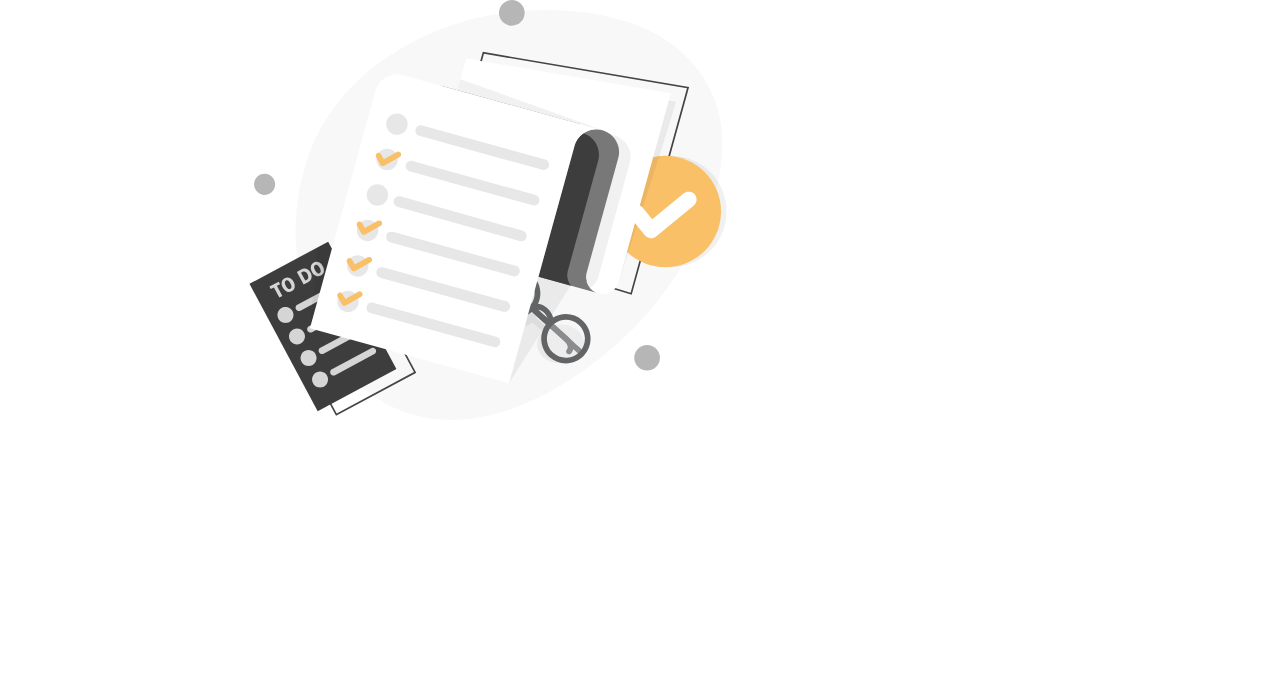
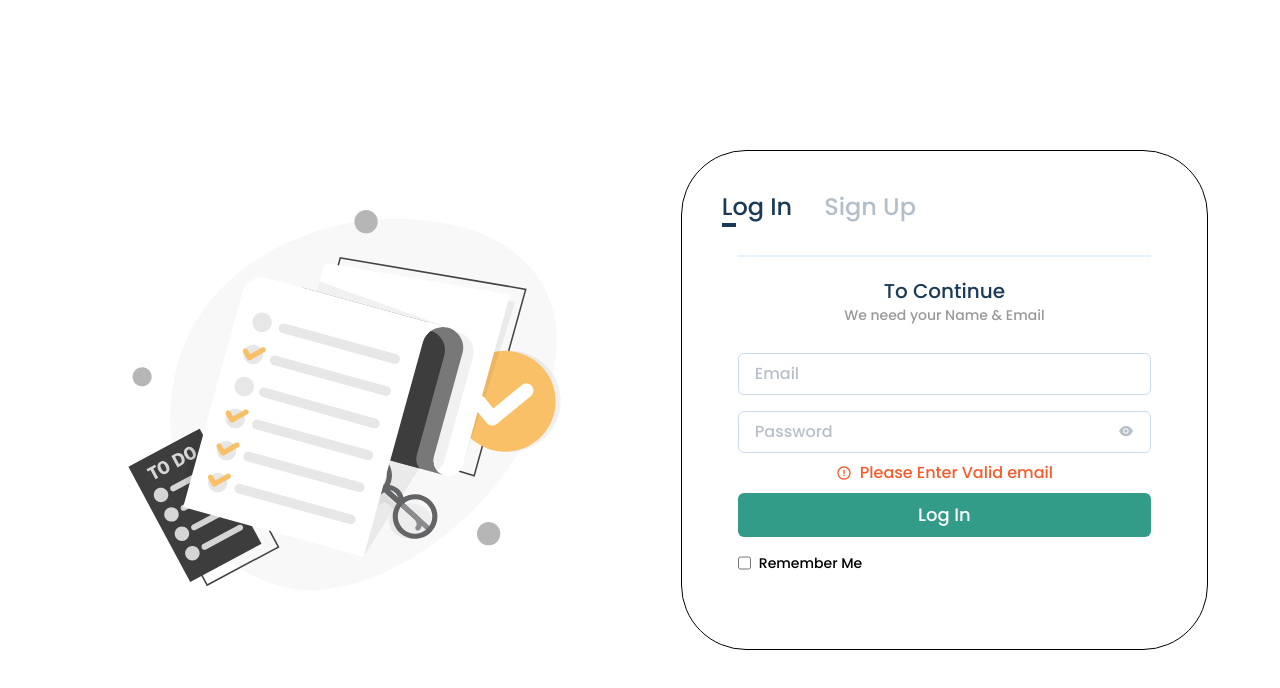
Before and after one commit to YourSam07/taskFrontend, a React (Create React App) app: page / in a window 1280 px wide. Shown: the top 688 px of the page. Built offline with nearby package versions, Linux system fonts and the light colour scheme.

Commit message:
middle commit

```diff
--- a/package.json
+++ b/package.json
@@ -3,12 +3,17 @@
   "version": "0.1.0",
   "private": true,
   "dependencies": {
+    "@reduxjs/toolkit": "^1.8.3",
     "@testing-library/jest-dom": "^5.16.4",
     "@testing-library/react": "^13.3.0",
     "@testing-library/user-event": "^13.5.0",
     "react": "^18.2.0",
     "react-dom": "^18.2.0",
+    "react-icons": "^4.4.0",
+    "react-redux": "^8.0.2",
+    "react-router-dom": "^6.3.0",
     "react-scripts": "5.0.1",
+    "redux": "^4.2.0",
     "web-vitals": "^2.1.4"
   },
   "scripts": {
--- a/public/index.html
+++ b/public/index.html
@@ -1,31 +1,25 @@
 <!DOCTYPE html>
 <html lang="en">
+
   <head>
     <meta charset="utf-8" />
     <link rel="icon" href="%PUBLIC_URL%/favicon.ico" />
     <meta name="viewport" content="width=device-width, initial-scale=1" />
     <meta name="theme-color" content="#000000" />
-    <meta
-      name="description"
-      content="Web site created using create-react-app"
-    />
+    <meta name="description" content="Web site created using create-react-app" />
     <link rel="apple-touch-icon" href="%PUBLIC_URL%/logo192.png" />
     <!--
       manifest.json provides metadata used when your web app is installed on a
       user's mobile device or desktop. See https://developers.google.com/web/fundamentals/web-app-manifest/
     -->
     <link rel="manifest" href="%PUBLIC_URL%/manifest.json" />
-    <!--
-      Notice the use of %PUBLIC_URL% in the tags above.
-      It will be replaced with the URL of the `public` folder during the build.
-      Only files inside the `public` folder can be referenced from the HTML.
+    <link rel="preconnect" href="https://fonts.googleapis.com">
+    <link rel="preconnect" href="https://fonts.gstatic.com" crossorigin>
+    <link href="https://fonts.googleapis.com/css2?family=Poppins:wght@500;700&display=swap" rel="stylesheet">
 
-      Unlike "/favicon.ico" or "favicon.ico", "%PUBLIC_URL%/favicon.ico" will
-      work correctly both with client-side routing and a non-root public URL.
-      Learn how to configure a non-root public URL by running `npm run build`.
-    -->
     <title>React App</title>
   </head>
+
   <body>
     <noscript>You need to enable JavaScript to run this app.</noscript>
     <div id="root"></div>
@@ -40,4 +34,5 @@
       To create a production bundle, use `npm run build` or `yarn build`.
     -->
   </body>
+
 </html>
--- a/src/App.js
+++ b/src/App.js
@@ -1,10 +1,17 @@
 import './App.css';
 import Home from './pages/Home';
+import DashBoard from './pages/DashBoard'
+import {BrowserRouter as Router, Routes, Route} from 'react-router-dom'
 
 function App() {
   return (
-    <div className="App">
-      <Home />
+    <div className="App font-poppins">
+      <Router>
+        <Routes>
+          <Route path='/' exact element={<Home />}/>
+          <Route path='/dashboard' element={<DashBoard />}/>
+        </Routes>
+      </Router>
     </div>
   );
 }
--- a/src/components/DashHead.jsx
+++ b/src/components/DashHead.jsx
@@ -3,10 +3,17 @@ import { RiSearchLine } from "react-icons/ri"
 
 const DashHead = () => {
   return (
-    <div className='flex justify-between w-full'>
-      <div className="search relative">
-        <input type="text" name="" id="" placeholder='Search' className/>
-        <div><RiSearchLine fill="#9A9A9A"/></div>
+    <div className='flex items-center justify-between w-full bg-slate-600'>
+      <div className="search relative w-1/4">
+        <input type="text" name="" id="" placeholder='Search' className='text-dark-blue px-8 py-2 placeholder:text-ph focus:rounded-md focus:outline-border' />
+        <div className='absolute top-[28%] left-[3%]'><RiSearchLine fill="#9A9A9A" /></div>
+      </div>
+      <div className='w-1/4'></div>
+      <div className='w-1/4 flex items-center gap-4 justify-end'>
+        <div className="text-text">Hi Saundarya</div>
+        <div className='rounded-full bg-error h-9 w-9'>
+          <img src="" alt="" />
+        </div>
       </div>
     </div>
   )
--- /dev/null
+++ b/src/components/MainDash.jsx
@@ -0,0 +1,14 @@
+import React from 'react'
+import DashHead from "../components/DashHead"
+
+const MainDash = () => {
+  return (
+    <div className="dashContainer min-h-screen w-full">
+      <div className="head-wrapper p-10">
+        <DashHead />
+      </div>
+    </div>
+  )
+}
+
+export default MainDash
--- /dev/null
+++ b/src/components/SideMenuBar.jsx
@@ -0,0 +1,67 @@
+import React, { useState } from 'react'
+import { MdHomeFilled, MdSettings } from "react-icons/md"
+import { ImStatsBars } from "react-icons/im"
+import { FaRegFolderOpen } from "react-icons/fa"
+import { BsCalendarDate, BsChatSquareFill } from "react-icons/bs"
+import { FiLogOut } from "react-icons/fi"
+
+const SideMenuBar = () => {
+  const options = [{
+    icon: <MdHomeFilled fill='#9A9A9A' size='30px' />,
+    fname: 'Overview'
+  }, {
+    icon: <ImStatsBars fill='#9A9A9A' size='30px' />,
+    fname: 'Stats'
+  }, {
+    icon: <FaRegFolderOpen fill='#9A9A9A' size='30px' />,
+    fname: 'Projects'
+  }, {
+    icon: <BsChatSquareFill fill='#9A9A9A' size='30px' />,
+    fname: 'Chat'
+  }, {
+    icon: <BsCalendarDate fill='#9A9A9A' size='30px' />,
+    fname: 'Calendar'
+  },]
+  const [hover, setHover] = useState(false)
+
+  const hoverEffects = () => {
+    setHover(!hover)
+  }
+  return (
+    <div className="container min-h-screen w-1/4 border border-r-1 border-border flex flex-col ">
+      <div className="logo text-2xl font-bold p-10 ">.taskez</div>
+      <div className="options py-10 pl-10 flex-1">
+        <ul>
+          {options.map((item) => {
+            return (
+              <li className='my-4 w-full'>
+                <div className="option-wrapper flex items-center gap-6 border-r-4 border-r-green  w-full">
+                  <div className="logo">{item.icon}</div>
+                  <div className='text-xl text-text2'>{item.fname}</div>
+                </div>
+              </li>
+            )
+          })}
+        </ul>
+      </div>
+      <div className="setlogout-wrapper p-10 flex-2">
+        <ul>
+          <li className='my-4 w-full'>
+            <div className="option-wrapper flex items-center gap-6 w-full cursor-pointer">
+              <div className="logo"><MdSettings fill='#9A9A9A' size='30px' /></div>
+              <div className='text-xl text-text2 hover:text-text'>Settings</div>
+            </div>
+          </li>
+          <li className='my-4 w-full'>
+            <div className="option-wrapper flex items-center gap-6 w-full cursor-pointer ">
+              <div className="logo"><FiLogOut color='#9A9A9A' size='30px'/></div>
+              <div className='text-xl text-text2 hover:text-text'>Log Out</div>
+            </div>
+          </li>
+        </ul>
+      </div>
+    </div>
+  )
+}
+
+export default SideMenuBar
--- a/src/index.js
+++ b/src/index.js
@@ -5,7 +5,5 @@ import App from './App';
 
 const root = ReactDOM.createRoot(document.getElementById('root'));
 root.render(
-  <React.StrictMode>
     <App />
-  </React.StrictMode>
 );
--- /dev/null
+++ b/src/pages/DashBoard.jsx
@@ -0,0 +1,14 @@
+import React from 'react'
+import MainDash from '../components/MainDash'
+import SideMenuBar from '../components/SideMenuBar'
+
+const DashBoard = () => {
+  return (
+    <div className="dash-conatiner min-h-screen flex">
+      <SideMenuBar />
+      <MainDash />
+    </div>
+  )
+}
+
+export default DashBoard
--- a/src/pages/Home.jsx
+++ b/src/pages/Home.jsx
@@ -1,12 +1,83 @@
-import React from 'react'
+import React, { useState } from 'react'
 import pic from "../images/homepage.svg"
+import { BiErrorCircle } from 'react-icons/bi'
+import { AiFillEye, AiFillEyeInvisible } from 'react-icons/ai'
 
 const Home = () => {
+  const [login, setLogin] = useState(true)
+  const [signUp, setSignUp] = useState(false)
+  const [seepass, setSeePass] = useState(false)
+  const [passType, setPassType] = useState(false)
+  const [user, setUser] = useState({
+    fullName: '',
+    email: '',
+    password: '',
+  })
+
+  const click = (type) => {
+    if (type === "log") {
+      setLogin(true)
+      setSignUp(false)
+    }
+    if (type === "sign") {
+      setLogin(false)
+      setSignUp(true)
+    }
+  }
+
+  const seePassword = () => {
+    setPassType(!passType)
+    setSeePass(!seepass)
+  }
   return (
-    <div className="container flex items-center justify-center">
-      <div className="wrapper flex flex-">
-        <div className="img-wrapper">
+    <div className="container px-2 min-h-screen min-w-full flex items-center justify-center">
+      <div className="wrapper flex md:flex-row md:justify-between w-full xl:px-8 xxl:px-32 xxl:gap-12">
+        <div className="img-wrapper hidden md:flex md:items-center md:justify-center md:w-4/12 lg:m-2 xl:w-6/12 xl:p-20">
           <img src={pic} alt="" />
+        </div>
+        <div className="right w-full sm:p-12 md:p-8 md:w-8/12 lg:p-16 xl:p-8 xl:w-6/12 xxl:p-20">
+          <div className="form-card p-10 border rounded-4xl border-slate-900 w-full">
+            <div className="head flex gap-8 text-2xl font-medium">
+              <span className={login ? "text-dark-blue cursor-pointer" : "text-gray-blue cursor-pointer"} onClick={() => click("log")}>Log In
+                <div className={login ? "block h-1 w-3.5 bg-dark-blue" : "hidden"}></div>
+              </span>
+              <span className={signUp ? "text-dark-blue cursor-pointer" : "text-gray-blue cursor-pointer"} onClick={() => click("sign")}>Sign Up
+                <div className={signUp ? "block h-1 w-3.5 bg-dark-blue" : "hidden"}></div>
+              </span>
+            </div>
+
+            <div className="form py-7 px-4">
+              <div className="line bg-line h-0.5 w-full"></div>
+
+              <div className="stuff my-5 ">
+                <h2 className='text-dark-blue text-bold text-xl'>To Continue</h2>
+                <p className='text-gray text-sm'>We need your Name & Email</p>
+              </div>
+
+              {login ?
+                <form className='flex flex-col'>
+                  <input type="text" name="email" placeholder='Email' className='text-dark-blue my-2 px-4 py-2 rounded-md border border-border placeholder:text-ph' />
+                  <div className="pass-wrapper relative">
+                    <input type={passType ? 'text ' : 'password'} name="pwd" placeholder='Password' className='text-dark-blue relative my-2 px-4 py-2 rounded-md border w-full border-border placeholder:text-ph' />
+                    <div className="passicon absolute cursor-pointer top-[35%] left-[92%]" onClick={seePassword}>{seepass ? <AiFillEyeInvisible fill='#B7C0C9' /> : <AiFillEye fill='#B7C0C9' />}</div>
+                  </div>
+                  <div className="error flex items-center justify-center gap-2 text-error"><BiErrorCircle fill='#F65B2A' /><span> Please Enter Valid email</span></div>
+                  <button type='submit' className='p-2 rounded-md bg-green hover:bg-hovgreen w-full text-[#ffffff] text-lg my-2'>Log In</button>
+                  <div className='my-2 flex gap-2 text-sm'><input type="checkbox" name="" id="" className='accent-green' /> Remember Me</div>
+                </form> :
+                <form className='flex flex-col'>
+                  <input type="text" name="username" placeholder='Full Name' className='text-dark-blue my-2 px-4 py-2 rounded-md border border-border placeholder:text-ph' onChange={(e) => setUser({ ...user, fullname: e.target.value })} />
+                  <input type="text" name="email" placeholder='Email' className='text-dark-blue my-2 px-4 py-2 rounded-md border border-border placeholder:text-ph' onChange={(e) => setUser({ ...user, email: e.target.value })} />
+                  <div className="pass-wrapper relative">
+                    <input type={passType ? 'text ' : 'password'} name="pwd" placeholder='Password' className=' text-dark-blue my-2 px-4 py-2 w-full rounded-md border border-border placeholder:text-ph' onChange={(e) => setUser({ ...user, password: e.target.value })} />
+                    <div className="passicon absolute cursor-pointer top-[35%] left-[92%]" onClick={seePassword}>{seepass ? <AiFillEyeInvisible fill='#B7C0C9' /> : <AiFillEye fill='#B7C0C9' />}</div>
+                  </div>
+                  <div className="error flex items-center justify-center gap-2 text-error"><BiErrorCircle fill='#F65B2A' /><span> Please Enter Valid email</span></div>
+                  <button type='submit' className='p-2 rounded-md bg-green  hover:bg-hovgreen w-full text-[#ffffff] text-lg my-2'>Sign Up</button>
+                  <div className='my-2 flex gap-2 text-sm'><input type="checkbox" name="" id="" className='accent-green' /> Remember Me</div>
+                </form>}
+            </div>
+          </div>
         </div>
       </div>
 
--- a/tailwind.config.js
+++ b/tailwind.config.js
@@ -6,12 +6,33 @@ module.exports = {
   darkMode: 'class',
   theme: {
     screens: {
-      sm: '480px',
-      md: '768px',
-      lg: '976px',
-      xl: '1440px',
+      'sm': '426px',
+      'md': '650px',
+      'lg': '850px',
+      'xl': '1024px',
+      'xxl': '1440px'
     },
-    extend: {},
+    colors: {
+      'dark-blue': '#1A3B58',
+      'gray': '#999999',
+      'gray-blue': '#1A3B5854',
+      'green': '#329C89',
+      'hovgreen': '#309590' ,
+      'line': '#4091DF1F',
+      'border': '#CBDBEA',
+      'ph': '#B7C0C9',
+      'error': '#F65B2A',
+      'text': '#212121',
+      'text2': '#9A9A9A'
+    },
+    extend: {
+      fontFamily: {
+        'poppins': ['Poppins'],
+      },
+      borderRadius: {
+        '4xl': '65px',
+      }
+    },
   },
   plugins: [],
 }
```
Also changed, not shown: src/components/ToggleBtn.jsx (deleted), 1 other file (tests, documents, lock files or other folders).
